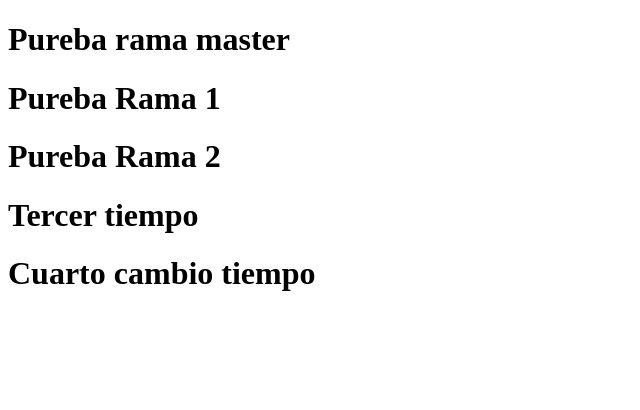
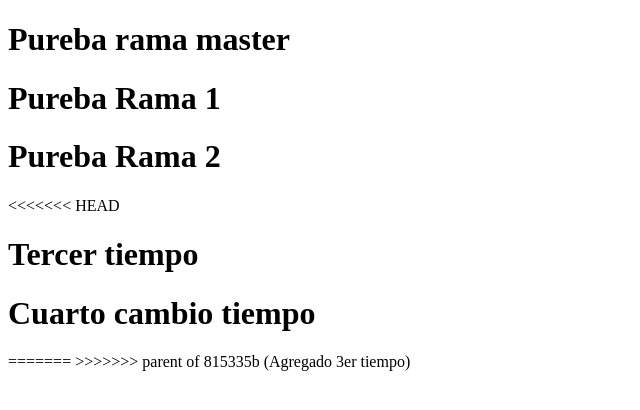
Before and after one commit to kwaale/PruebasRamas, a plain HTML site: page index.html in a window 1280 px wide. Shown: the whole page, without its empty margins (0-640 px from the left). Drawn offline with Linux system fonts and the light colour scheme.

```diff
--- a/index.html
+++ b/index.html
@@ -10,7 +10,10 @@
     <h1>Pureba rama master</h1>
     <h1>Pureba Rama 1</h1>
     <h1>Pureba Rama 2</h1>
+<<<<<<< HEAD
     <h1>Tercer tiempo</h1>
     <h1>Cuarto cambio tiempo</h1>
+=======
+>>>>>>> parent of 815335b (Agregado 3er tiempo)
 </body>
 </html>
```
